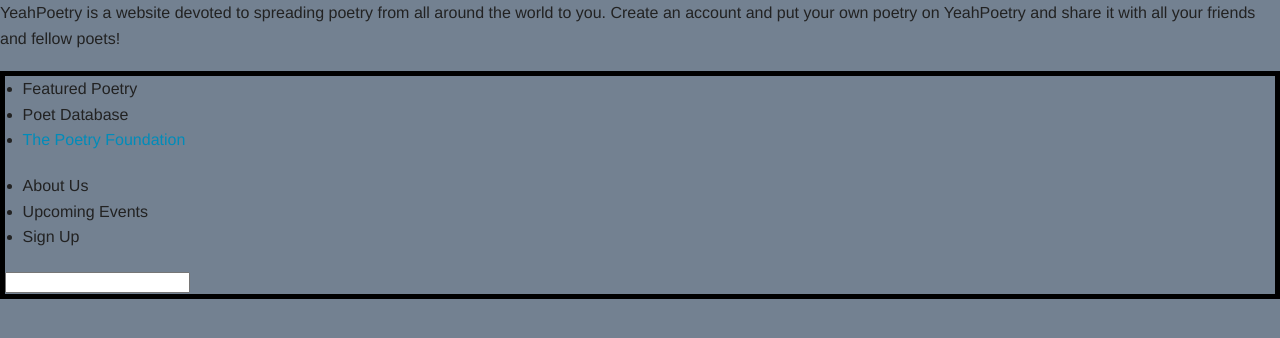
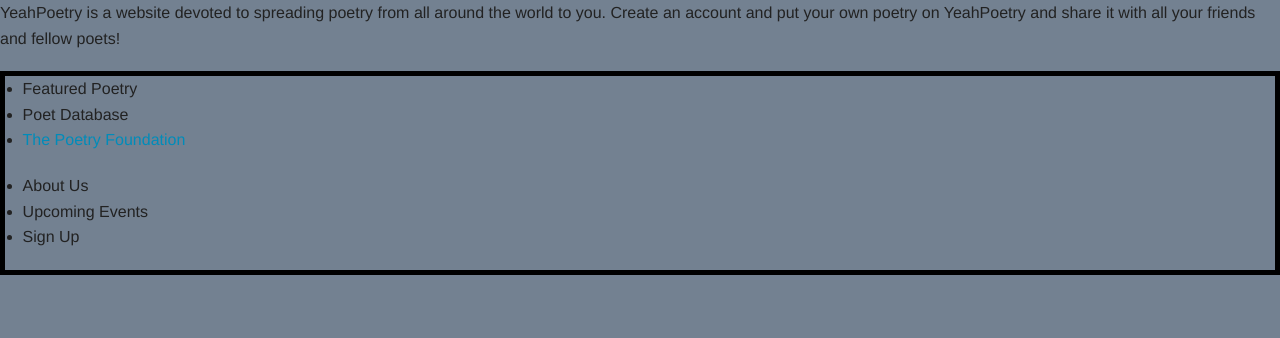
Before and after one commit to DropTheMic-Inc/DropTheMic-Inc.github.io, a plain HTML site: page index.html in a window 1280 px wide. Drawn offline with Linux system fonts and the light colour scheme.

Commit message:
Initial Commit

```diff
--- a/index.html
+++ b/index.html
@@ -21,7 +21,6 @@
 			<li>Upcoming Events</li>
 			<li>Sign Up</li>
 		</ul>
-		<input>
 		</div>
 	</div>
 	<div></div>
```
